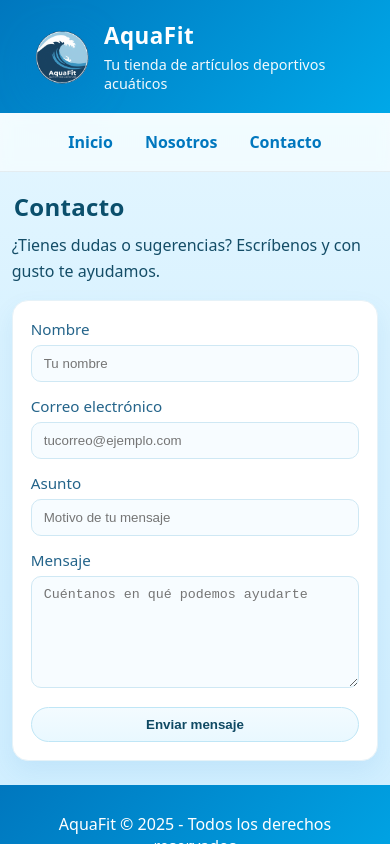
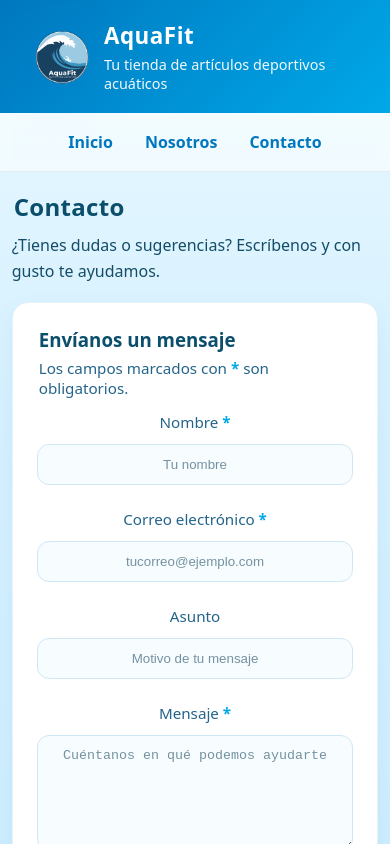
Before and after one commit to BryanGarciaJmz/Aquafit, a React (Vite) app: page /contacto in a window 390 px wide. Shown: the top 844 px of the page. Built offline with nearby package versions, Linux system fonts and the light colour scheme.

Commit message:
Ajustes en la sección de contacto y nosotros

```diff
--- a/src/App.css
+++ b/src/App.css
@@ -344,38 +344,46 @@ h2{
   .brand h1{ font-size:1.4rem }
 
 /* Contacto */
-.contact-hero{ margin:6px 0 16px; color:#144d67; line-height:1.6 }
+.contact-hero{ margin:8px 0 18px; color:#144d67; line-height:1.6 }
 .contact-card{
   background:var(--blanco);
   border:1px solid #e6f2f8;
   border-radius:16px;
-  padding:18px;
+  padding:24px;
   box-shadow:0 10px 24px rgba(0,119,190,.08);
 }
+.contact-title{ margin:0 0 6px 2px; color:#0b4f6c }
+.form-note{ margin:0 0 14px 2px; color:#24648a; font-size:.95rem }
+.req{ color:var(--azul-500); font-weight:800 }
 .form-grid{
   display:grid;
   grid-template-columns:repeat(2,1fr);
-  gap:14px;
+  row-gap:26px;
+  column-gap:18px;
 }
-.form-field label{ display:block; font-size:.95rem; color:#24648a; margin-bottom:6px }
+.form-field{ display:flex; flex-direction:column; gap:12px; align-items:center }
+.form-field label{ display:block; font-size:.95rem; color:#24648a; margin:0; text-align:center }
 .form-control{
   width:100%;
-  padding:10px 12px;
-  border-radius:10px;
+  padding:12px 14px;
+  border-radius:12px;
   border:1px solid #cfe8f4;
   background:#f7fcff;
   color:#12445d;
   outline:none;
-  transition:border-color .2s ease, box-shadow .2s ease;
+  text-align:center;
+  transition:border-color .2s ease, box-shadow .2s ease, background-color .2s ease;
 }
+.form-control:hover{ border-color:#bfe6f6; background:#fbfeff }
+.form-control::placeholder{ color:#5e7f90; opacity:.85 }
 .form-control:focus{ border-color:var(--azul-500); box-shadow:0 0 0 3px rgba(0,168,232,.18) }
 .form-span-2{ grid-column:span 2 }
-.form-actions{ margin-top:14px; display:flex; justify-content:flex-end }
+.form-actions{ margin-top:18px; display:flex; justify-content:flex-end }
 
 @media (max-width: 768px){
-  .form-grid{ grid-template-columns:1fr }
+  .form-grid{ grid-template-columns:1fr; gap:24px }
   .form-span-2{ grid-column:span 1 }
-  .form-actions{ justify-content:stretch }
+  .form-actions{ justify-content:stretch; margin-top:16px }
   .form-actions .btn-detalle{ width:100% }
 }
   .brand p{ font-size:.9rem }
@@ -408,11 +416,7 @@ footer p{ margin:4px 0 }
 
 /* Sección Nosotros */
 .about h2{ color:#0b4f6c }
-.about-hero{
-  margin:6px 0 14px;
-  color:#144d67;
-  line-height:1.6;
-}
+.about-hero{ margin:8px 0 18px; color:#144d67; line-height:1.6 }
 .about-grid{
   display:grid;
   grid-template-columns:repeat(2,1fr);
@@ -426,13 +430,37 @@ footer p{ margin:4px 0 }
   padding:24px;
   min-height:280px;
   box-shadow:0 10px 24px rgba(0,119,190,.08);
+  transition:transform .2s ease, box-shadow .3s ease;
+  position:relative;
 }
-.about-card h3{ margin-top:0; font-size:1.15rem }
+.about-card:hover{
+  transform:translateY(-2px);
+  box-shadow:0 14px 32px rgba(0,119,190,.14);
+}
+.card-icon{
+  font-size:2.5rem;
+  margin-bottom:10px;
+  line-height:1;
+  filter:drop-shadow(0 2px 4px rgba(0,119,190,.15));
+}
+.about-card h3{ margin-top:0; font-size:1.15rem; color:#0b4f6c }
 .about .values{
-  margin:10px 0 0 18px;
+  margin:10px 0 0 0;
+  padding-left:0;
+  list-style:none;
 }
-.about .values li{ margin:6px 0; padding-left:2px }
-.about .values li::marker{ color:var(--azul-500) }
+.about .values li{
+  margin:10px 0;
+  padding-left:0;
+  display:flex;
+  align-items:center;
+  gap:10px;
+  line-height:1.5;
+}
+.value-icon{
+  font-size:1.3rem;
+  flex-shrink:0;
+}
 @media (max-width: 900px){
   .about-grid{ grid-template-columns:1fr }
   .about-card{ min-height:auto }
--- a/src/pages/Contacto.jsx
+++ b/src/pages/Contacto.jsx
@@ -11,23 +11,25 @@ export default function Contacto() {
       <h2>Contacto</h2>
       <p className="contact-hero">¿Tienes dudas o sugerencias? Escríbenos y con gusto te ayudamos.</p>
       <section className="contact-card">
-        <form onSubmit={(e) => e.preventDefault()} aria-label="Formulario de contacto">
+    <h3 className="contact-title">Envíanos un mensaje</h3>
+    <p className="form-note">Los campos marcados con <span className="req">*</span> son obligatorios.</p>
+    <form onSubmit={(e) => e.preventDefault()} aria-label="Formulario de contacto" noValidate>
           <div className="form-grid">
             <div className="form-field">
-              <label htmlFor="nombre">Nombre</label>
-              <input id="nombre" name="nombre" type="text" className="form-control" placeholder="Tu nombre" value={form.nombre} onChange={onChange} />
+      <label htmlFor="nombre">Nombre <span className="req">*</span></label>
+      <input id="nombre" name="nombre" type="text" className="form-control" placeholder="Tu nombre" value={form.nombre} onChange={onChange} required aria-required="true" />
             </div>
             <div className="form-field">
-              <label htmlFor="email">Correo electrónico</label>
-              <input id="email" name="email" type="email" className="form-control" placeholder="tucorreo@ejemplo.com" value={form.email} onChange={onChange} />
+      <label htmlFor="email">Correo electrónico <span className="req">*</span></label>
+      <input id="email" name="email" type="email" className="form-control" placeholder="tucorreo@ejemplo.com" value={form.email} onChange={onChange} required aria-required="true" />
             </div>
             <div className="form-field form-span-2">
               <label htmlFor="asunto">Asunto</label>
-              <input id="asunto" name="asunto" type="text" className="form-control" placeholder="Motivo de tu mensaje" value={form.asunto} onChange={onChange} />
+      <input id="asunto" name="asunto" type="text" className="form-control" placeholder="Motivo de tu mensaje" value={form.asunto} onChange={onChange} />
             </div>
             <div className="form-field form-span-2">
-              <label htmlFor="mensaje">Mensaje</label>
-              <textarea id="mensaje" name="mensaje" className="form-control" rows={6} placeholder="Cuéntanos en qué podemos ayudarte" value={form.mensaje} onChange={onChange} />
+      <label htmlFor="mensaje">Mensaje <span className="req">*</span></label>
+      <textarea id="mensaje" name="mensaje" className="form-control" rows={6} placeholder="Cuéntanos en qué podemos ayudarte" value={form.mensaje} onChange={onChange} required aria-required="true" />
             </div>
           </div>
           <div className="form-actions">
--- a/src/pages/Nosotros.jsx
+++ b/src/pages/Nosotros.jsx
@@ -4,8 +4,8 @@ export default function Nosotros() {
   return (
     <main className="container about-container">
       <section className="about">
-  <h2>Nosotros</h2>
-  <p className="about-hero">Vivimos el agua. Creamos experiencias seguras, sostenibles y divertidas para que más personas disfruten del deporte acuático con productos confiables y un servicio cercano.</p>
+        <h2>Nosotros</h2>
+        <p className="about-hero">Vivimos el agua. Creamos experiencias seguras, sostenibles y divertidas para que más personas disfruten del deporte acuático con productos confiables y un servicio cercano.</p>
         <div className="about-grid">
           <article className="about-card">
             <h3>Nuestra historia</h3>
```
